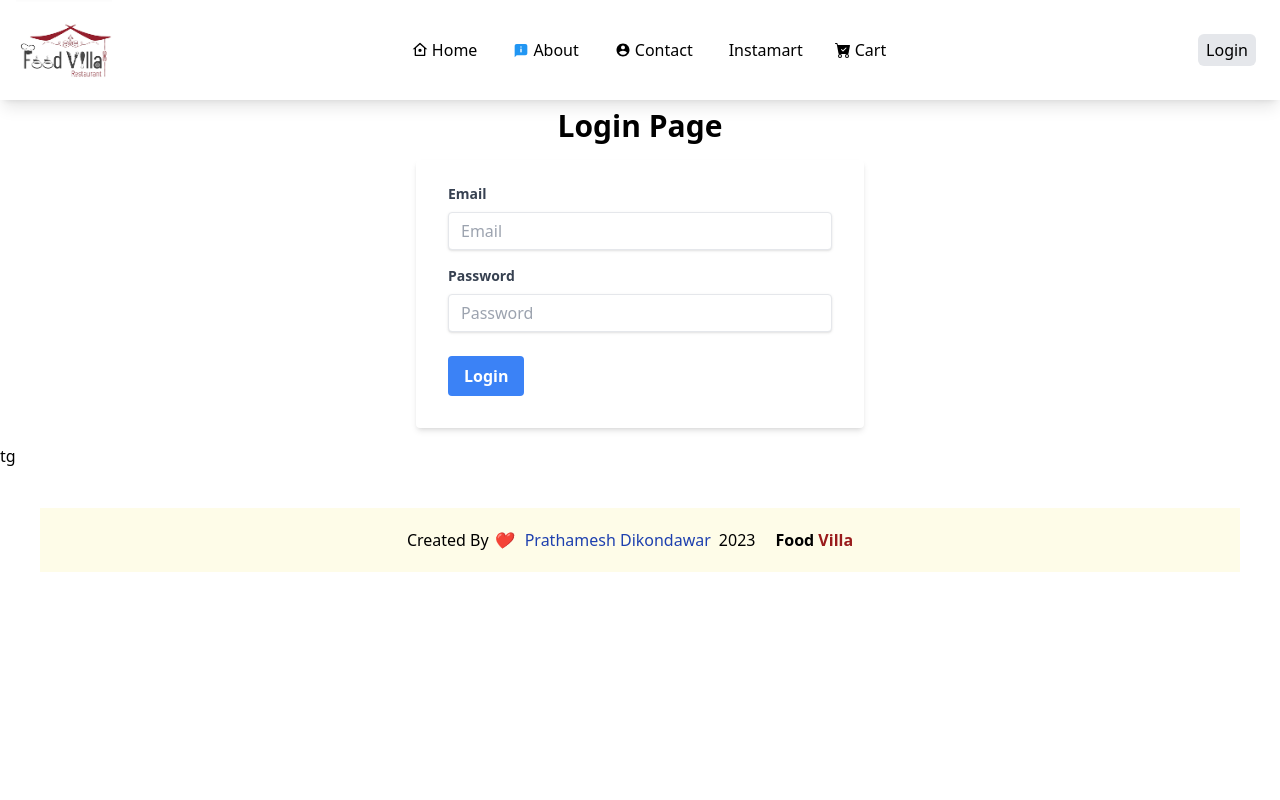
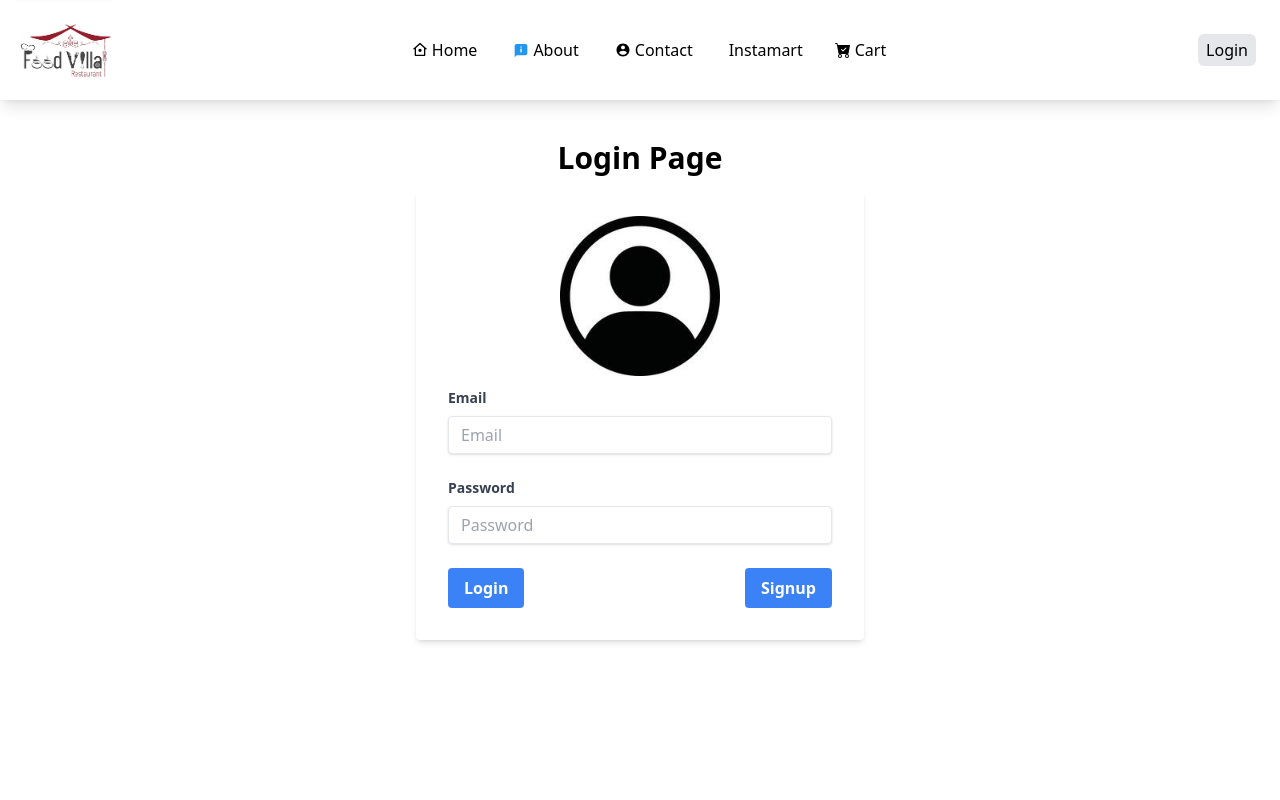
Before and after one commit to Prathamesh47/Nameste-React, a React (Create React App) app: page /login in a window 1280 px wide. Shown: the top 800 px of the page. Built offline with nearby package versions, Linux system fonts and the light colour scheme.

Commit message:
login image is added

```diff
--- a/src/components/Cart.js
+++ b/src/components/Cart.js
@@ -14,11 +14,13 @@ const Cart = () =>{
 
 
     return(
-        <div>
+        <div className="h-screen">
 
-            <h1 className="font-bold text-2xl m-5 justify-center text-center text-red-600" >Cart Items - {cartItems.length}</h1>
-            <button className="bg-green-100 p-2 m-5"
+            <h1 className="font-bold text-2xl m-5 justify-center text-center " >Your Cart ({cartItems.length} items)</h1>
+            <div className="px-10">
+            <button className="text-white bg-blue-700 hover:bg-blue-800 focus:ring-4 focus:ring-blue-300 font-medium rounded-lg text-sm px-5 py-2.5 mr-2 mb-2 dark:bg-blue-600 dark:hover:bg-blue-700 focus:outline-none dark:focus:ring-blue-800 "
             onClick={()=>handleClearCart()} >Clear Cart</button>
+            </div>
             <div className="flex flex-wrap">
             {cartItems  ? cartItems.map((item) => (
             < FoodItem key={item} {...item} />
--- a/src/components/FoodItem.js
+++ b/src/components/FoodItem.js
@@ -7,7 +7,7 @@ const FoodItem = ({name, category, imageId, price})=>{
             <img src = {IMG_CDN_URL + imageId} alt={name} />
 
 
-            <h2 className="font-bold text-xl text-blue-500 ">{name}</h2>
+            <h2 className="font-bold text-lg text-blue-500 ">{name}</h2>
             <h3>{category}</h3>
             <h4>Rupees:{price/100}</h4>
         </div>
--- a/src/components/Footer.js
+++ b/src/components/Footer.js
@@ -3,7 +3,7 @@ const Footer = () => {
   return (
     <div className="footer flex flex-wrap justify-center align-center m-10 w-auto text-center bg-yellow-50 p-[20px] border-r-5 shadow-[6px]">
       Created By
-      <i className="fa-solid fa-heart font-semibold  px-1">❤️</i>
+      <i className="fa-solid fa-heart font-semibold  px-1">🚀</i>
       <a
         href="https://www.linkedin.com/in/prathamesh-dikondawar-0a743a22a/"
         target="_blank"
--- a/src/components/Instamart.js
+++ b/src/components/Instamart.js
@@ -25,16 +25,16 @@ const Section = ({title ,description, isVisible, setIsVisible}) => {
 
 
 const Instamart = () => {
-    const [visibleSection, setVisibleSection] =useState("about");
+    // const [visibleSection, setVisibleSection] =useState("about");
     return(
         <>
-        <div className="container">
+        <div className="container h-screen">
       <div className="flex flex-col justify-center items-center gap-10 p-5">
         <span className='text-blue-dark font-bold text-4xl'>Coming Soon ...</span>
         <img className="w-[300px]" alt="instamert" src= {instamart} />
       </div>
     </div>
-        <div>
+        {/* <div>
             <h1 className="text-3xl p-2 m-2 font-bold">Instamart</h1>
             <Section
             title={"About Instamart"}
@@ -64,7 +64,7 @@ const Instamart = () => {
                     setVisibleSection("careers")
                 }}
              />
-        </div>
+        </div> */}
         </>
     )
 }
--- a/src/components/forms.js
+++ b/src/components/forms.js
@@ -1,75 +1,4 @@
-// // Render Prop
-// import React from 'react';
-// import { Formik, Form, Field, ErrorMessage } from 'formik';
-
-// const Basic = () => (
-//   <div className="bg-red-100  h-[500px] flex items-center justify-center">
-//   <div className="bg-white p-8 rounded-md shadow-md">
-//     <h1 className="font-bold p-2 m-2 text-2xl">Login Details</h1>
-//     {/* <h2 className="uppercase font-semibold text-xl px-2">Name</h2> */}
-//     <Formik
-//       initialValues={{ email: '', password: '' }}
-//       validate={(values) => {
-//         const errors = {};
-//         if (!values.email) {
-//           errors.email = 'Required';
-//         } else if (
-//           !/^[A-Z0-9._%+-]+@[A-Z0-9.-]+\.[A-Z]{2,}$/i.test(values.email)
-//         ) {
-//           errors.email = 'Invalid email address';
-//         }
-//         if (!values.password) {
-//           errors.password = 'Required';
-//         }
-//         return errors;
-//       }}
-//       onSubmit={(values, { setSubmitting }) => {
-//         setTimeout(() => {
-//           alert(JSON.stringify(values, null, 1));
-//           setSubmitting(false);
-//         }, 400);
-//       }}
-//     >
-//       {({ isSubmitting }) => (
-//         <Form>
-//           <div className="flex flex-col">
-//             <Field
-//               className="bg-gray-500 p-2 m-2 rounded-md"
-//               type="email"
-//               name="email"
-//               placeholder="Email"
-//             />
-//             <ErrorMessage
-//               name="email"
-//               component="div"
-//               className="text-red-500 text-sm m-2"
-//             />
-//             <Field
-//               className="bg-gray-500 p-2 m-2 rounded-md"
-//               type="password"
-//               name="password"
-//               placeholder="Password"
-//             />
-//             <ErrorMessage
-//               name="password"
-//               component="div"
-//               className="text-red-500 text-sm m-2"
-//             />
-//           </div>
-//           <button
-//             className="p-2 m-2 bg-blue-400 rounded-md"
-//             type="submit"
-//             disabled={isSubmitting}
-//           >
-//             Submit
-//           </button>
-//         </Form>
-//       )}
-//     </Formik>
-//   </div>
-// </div>
-
-// );
+import login1 from "../assets/login.jpg"
 
 // export default Basic;
 import React, { useEffect, useState } from "react";
@@ -110,11 +39,15 @@ const Basic = () => {
 
     return (
         <>
-            <div className="w-full max-w-md mx-auto">
-  <h1 className="text-3xl font-semibold text-center mb-4 mt-2">Login Page</h1>
+            <div className="w-full max-w-md mx-auto h-screen">
+  <h1 className="text-3xl font-semibold text-center mb-4 mt-10">Login Page</h1>
 
-  <div className="bg-white shadow-md rounded px-8 pt-6 pb-8 mb-4">
-    <div className="mb-4">
+  <div className="bg-white shadow-md rounded px-8 pt-6 pb-8  ">
+    <div className="mb-6">
+      <div className="mb-3 flex flex-col items-center justify-center">
+        <img src={login1} className="h-40 w-50" alt="login"/>
+      </div>
+
       <label className="block text-gray-700 text-sm font-bold mb-2" htmlFor="email">
         Email
       </label>
@@ -145,10 +78,16 @@ const Basic = () => {
       >
         Login
       </button>
+      <button
+        className="bg-blue-500 hover:bg-blue-700 text-white font-bold py-2 px-4 rounded focus:outline-none focus:shadow-outline"
+        onClick={login}
+      >
+        Signup
+      </button>
     </div>
   </div>
 </div>
-tg
+
         </>
     )
 }
```
Also changed, not shown: src/assets/login.jpg (added).
